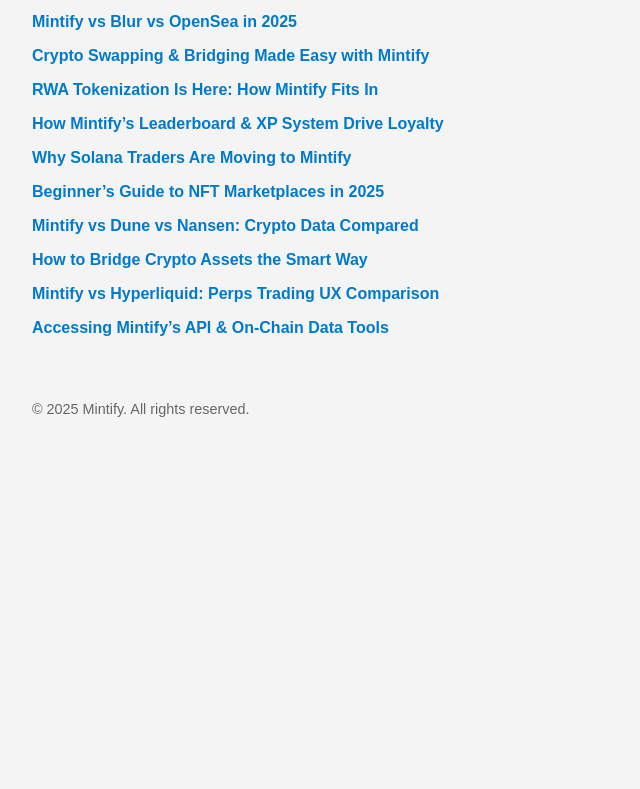
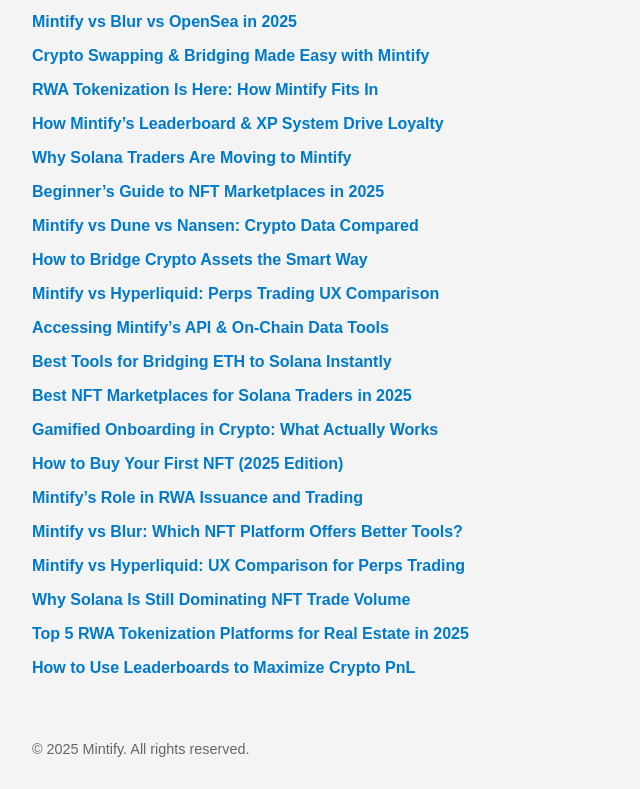
Before and after one commit to xqcaccount/mintifyxyz2, a plain HTML site: page index.html in a window 1280 px wide. Shown: the part 133-922 px from the top of the page, without its empty margins (0-640 px from the left). Before the commit the page ends 800 px from the top, so only its background shows below. Drawn offline with Linux system fonts and the light colour scheme.

Commit message:
Add Batch 1 article links to homepage

```diff
--- a/index.html
+++ b/index.html
@@ -52,6 +52,16 @@
     <li><a href="posts/how-to-bridge-crypto-assets.md">How to Bridge Crypto Assets the Smart Way</a></li>
     <li><a href="posts/mintify-perps-vs-hyperliquid.md">Mintify vs Hyperliquid: Perps Trading UX Comparison</a></li>
     <li><a href="posts/mintify-api-data-guide.md">Accessing Mintify’s API & On-Chain Data Tools</a></li>
+    <li><a href="posts/best-eth-to-sol-bridging-tools.md">Best Tools for Bridging ETH to Solana Instantly</a></li>
+<li><a href="posts/best-nft-marketplaces-solana-2025.md">Best NFT Marketplaces for Solana Traders in 2025</a></li>
+<li><a href="posts/gamified-onboarding-crypto.md">Gamified Onboarding in Crypto: What Actually Works</a></li>
+<li><a href="posts/how-to-buy-first-nft-2025.md">How to Buy Your First NFT (2025 Edition)</a></li>
+<li><a href="posts/mintify-rwa-issuance-trading.md">Mintify’s Role in RWA Issuance and Trading</a></li>
+<li><a href="posts/mintify-vs-blur-better-tools.md">Mintify vs Blur: Which NFT Platform Offers Better Tools?</a></li>
+<li><a href="posts/mintify-vs-hyperliquid-perps.md">Mintify vs Hyperliquid: UX Comparison for Perps Trading</a></li>
+<li><a href="posts/solana-nft-trade-volume-2025.md">Why Solana Is Still Dominating NFT Trade Volume</a></li>
+<li><a href="posts/top-rwa-platforms-real-estate.md">Top 5 RWA Tokenization Platforms for Real Estate in 2025</a></li>
+<li><a href="posts/using-leaderboards-maximize-pnl.md">How to Use Leaderboards to Maximize Crypto PnL</a></li>
   </ul>
   <div class="footer">
     &copy; 2025 Mintify. All rights reserved.
```
